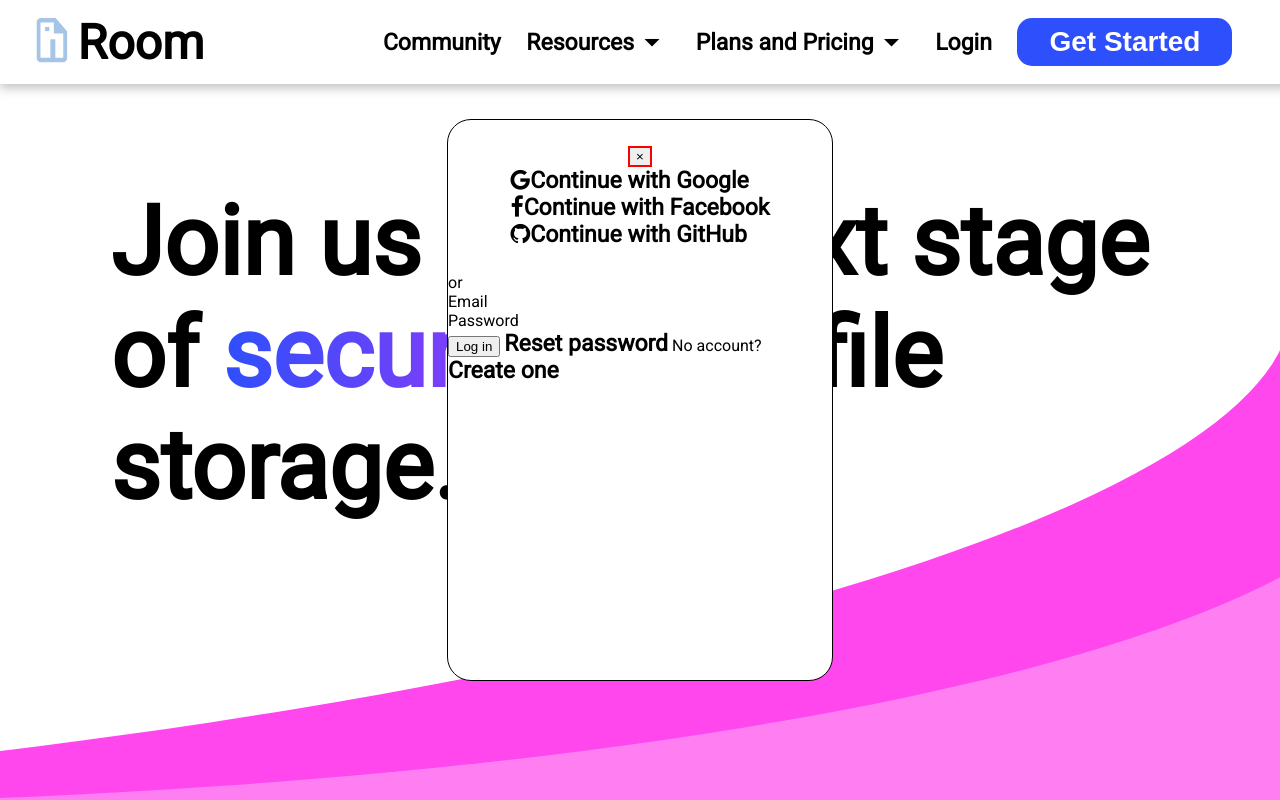
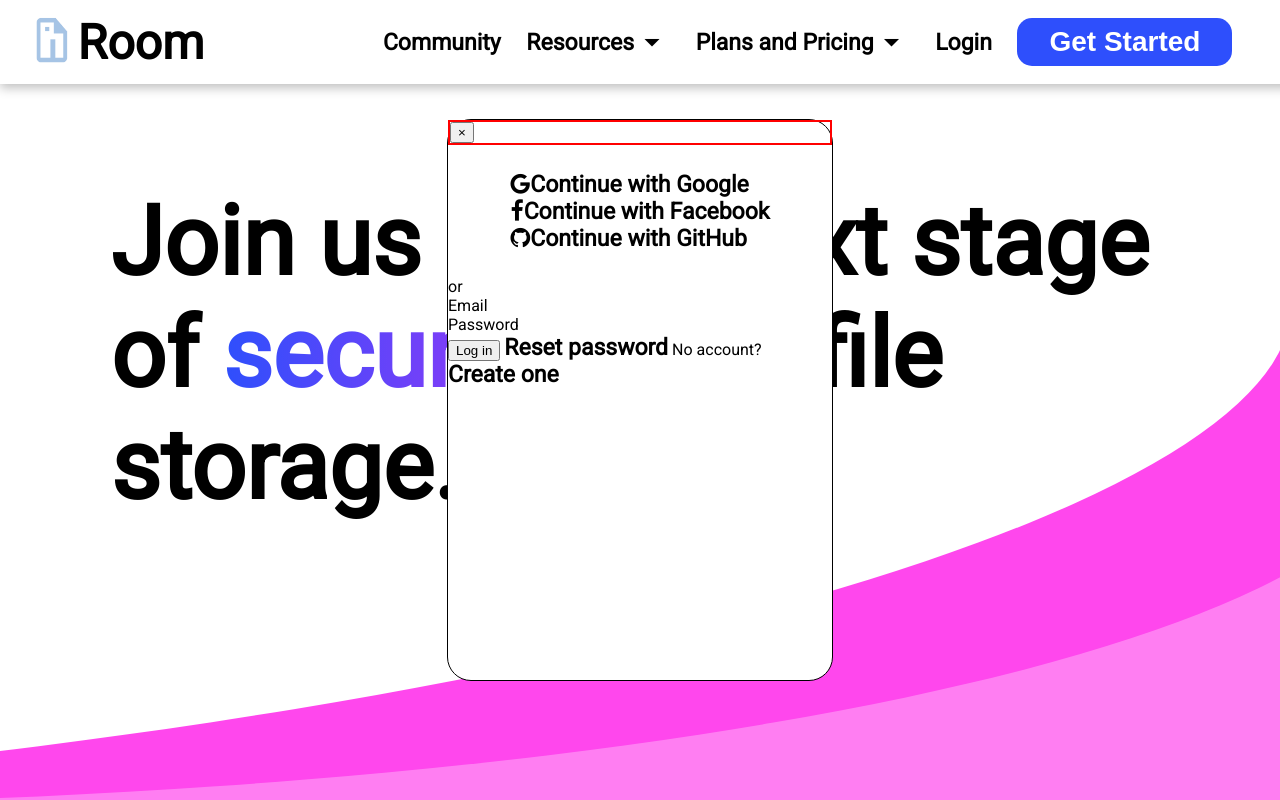
Before and after one commit to dinuja9/Room, a plain HTML site: page index.html in a window 1280 px wide. Shown: the top 800 px of the page. Drawn offline with Linux system fonts and the light colour scheme.

Commit message:
separated the close button and login option buttons

```diff
--- a/index.html
+++ b/index.html
@@ -42,8 +42,10 @@
                     <button class="get-started">Get Started</button>
                     <!--Login pop up (modal) code-->
                     <div class="modal" id="modal">
+                        <div class="close-button">
+                            <button>&times;</button>
+                        </div>
                         <div class="modal-secondary-login">
-                            <button class="close-button">&times;</button>
                             <div class="login-options">
                                 <a class="google" href="#" role="button"><i class="fa fa-google"></i>Continue with Google</a>
                                 <a class="facebook" href="#" role="button"><i class="fa fa-facebook"></i>Continue with Facebook</a>
```
